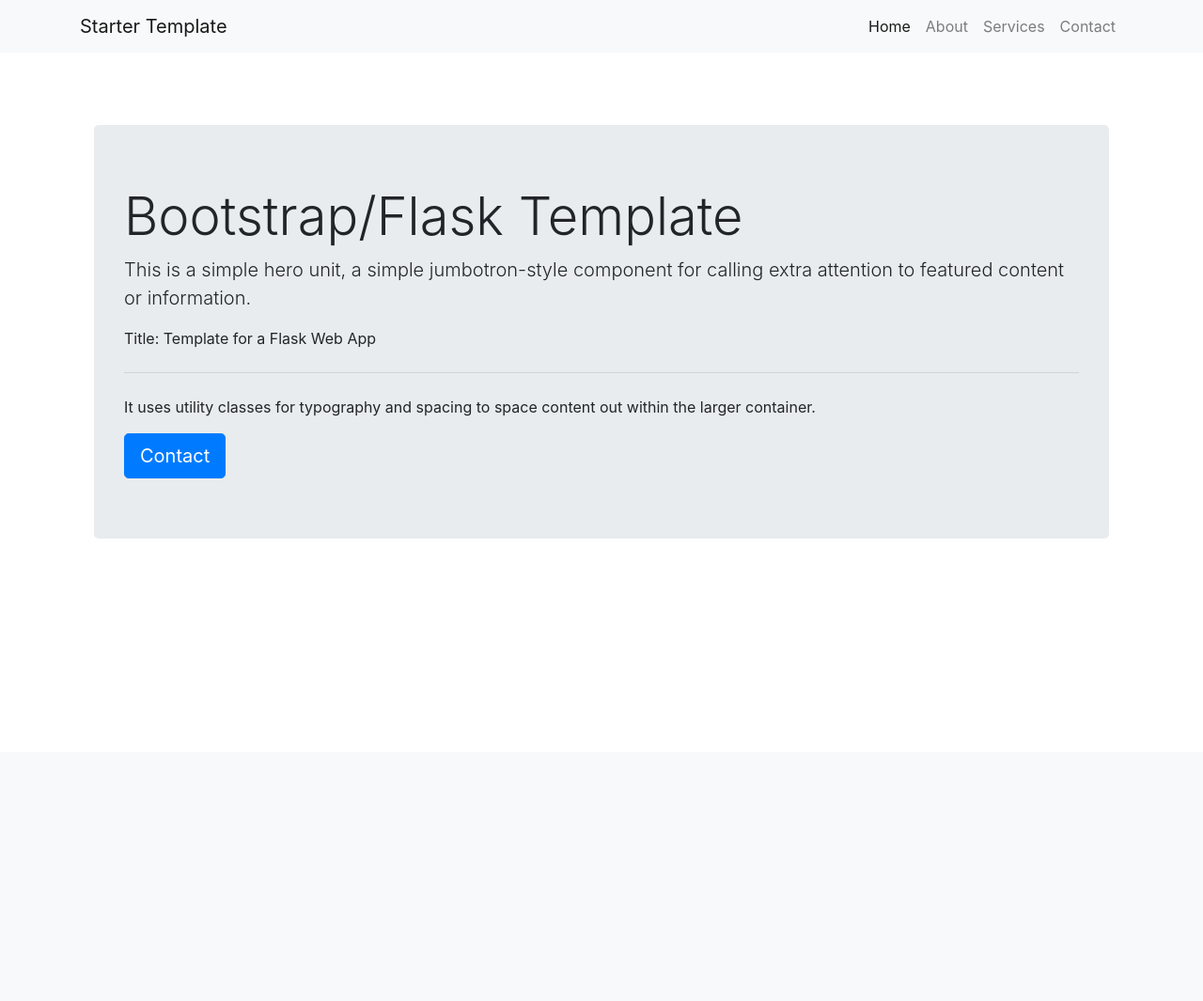
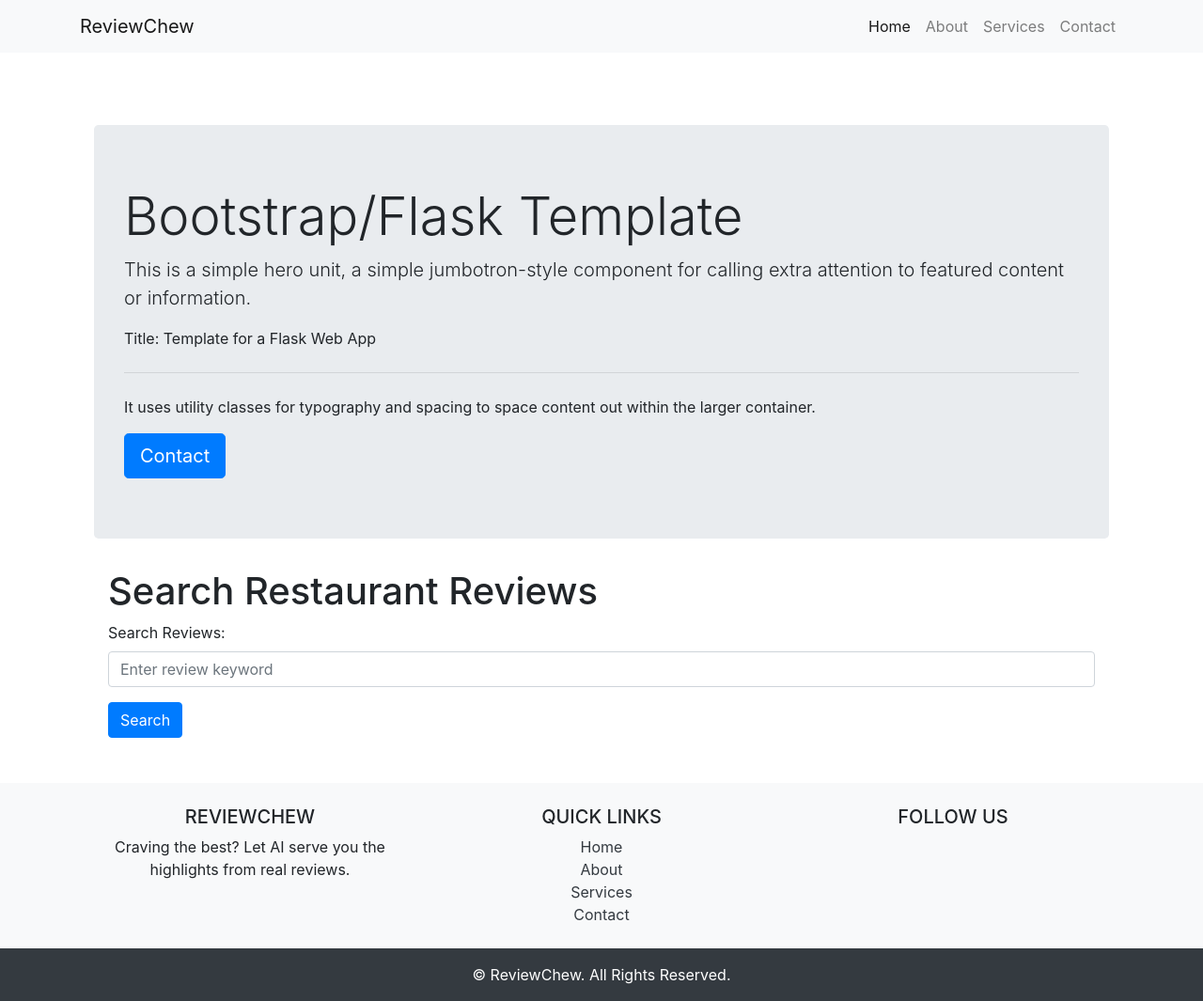
Before and after one commit to wendyluu01/RestaurantReviewApp, a Flask app: page / in a window 1280 px wide. Shown: the whole page at 94% size. Before the commit the page ends 573 px from the top, so only its background shows below. Run offline with Flask 3, Linux system fonts and the light colour scheme; some libraries are stand-ins or nearby versions.

Commit message:
Add search functionality to home page and update index and app.py

```diff
--- a/app.py
+++ b/app.py
@@ -1,7 +1,7 @@
 #!/usr/bin/env python3
 # -*- coding: utf-8 -*-
 
-from flask import Flask, render_template
+from flask import Flask, render_template, request
 
 DEVELOPMENT_ENV  = True
 
@@ -11,14 +11,26 @@
     "name":         "Template for a Flask Web App",
     "description":  "A basic Flask app using bootstrap for layout",
     "html_title":   "Template for a Flask Web App",
-    "project_name": "Starter Template",
+    "project_name": "ReviewChew",
     "keywords":     "flask, webapp, template, basic"
 }
 
+# Placeholder function for database search (empty for now)
+def search_database(query):
+    # This is where you will connect to the database in the future
+    # For now, it's empty
+    return []
 
-@app.route('/')
+@app.route('/', methods=['GET', 'POST'])
 def index():
-    return render_template('index.html', app_data=app_data)
+    query = ''
+    results = []  # This will hold search results after query processing
+    if request.method == 'POST':
+        query = request.form['search_query']  # Get search query from form
+        # Later, you would connect to the database and fetch results here
+        results = search_database(query)
+
+    return render_template('index.html', app_data=app_data, query=query, results=results)
 
 
 @app.route('/about')
--- /dev/null
+++ b/templates/includes/_footer.html
@@ -0,0 +1,39 @@
+<!-- Footer -->
+<footer class="bg-light text-center text-lg-start mt-5">
+    <div class="container p-4">
+      <div class="row">
+        <!-- About Section -->
+        <div class="col-lg-4 col-md-6 mb-4 mb-md-0">
+          <h5 class="text-uppercase">{{ app_data['project_name'] }}</h5>
+          <p>
+            Craving the best? Let AI serve you the highlights from real reviews.
+          </p>
+        </div>
+
+        <!-- Quick Links -->
+        <div class="col-lg-4 col-md-6 mb-4 mb-md-0">
+          <h5 class="text-uppercase">Quick Links</h5>
+          <ul class="list-unstyled mb-0">
+            <li><a href="/" class="text-dark">Home</a></li>
+            <li><a href="/about" class="text-dark">About</a></li>
+            <li><a href="/service" class="text-dark">Services</a></li>
+            <li><a href="/contact" class="text-dark">Contact</a></li>
+          </ul>
+        </div>
+
+        <!-- Social Media -->
+        <div class="col-lg-4 col-md-12 mb-4 mb-md-0">
+          <h5 class="text-uppercase">Follow Us</h5>
+          <a href="#" class="text-dark me-4"><i class="fab fa-facebook"></i></a>
+          <a href="#" class="text-dark me-4"><i class="fab fa-twitter"></i></a>
+          <a href="#" class="text-dark me-4"><i class="fab fa-instagram"></i></a>
+          <a href="#" class="text-dark me-4"><i class="fab fa-youtube"></i></a>
+        </div>
+      </div>
+    </div>
+
+    <!-- Copyright -->
+    <div class="text-center p-3 bg-dark text-white">
+      © {{ app_data['year'] }} {{ app_data['project_name'] }}. All Rights Reserved.
+    </div>
+  </footer>
--- a/templates/index.html
+++ b/templates/index.html
@@ -1,7 +1,8 @@
 {% extends 'layout.html' %}
 
 {% block body %}
-<div class="jumbotron">
+  <!-- Jumbotron Section -->
+  <div class="jumbotron">
     <h1 class="display-4">Bootstrap/Flask Template</h1>
     <p class="lead">This is a simple hero unit, a simple jumbotron-style component for calling extra attention to featured content or information.</p>
     <p>Title: {{ app_data['html_title'] }}</p>
@@ -10,4 +11,33 @@
     <p>It uses utility classes for typography and spacing to space content out within the larger container.</p>
     <a class="btn btn-primary btn-lg" href="/contact" role="button">Contact</a>
   </div>
+
+  <!-- Search Section -->
+  <div class="container">
+    <h1>Search Restaurant Reviews</h1>
+    <form method="POST" action="/">
+      <div class="form-group">
+        <label for="search_query">Search Reviews:</label>
+        <input type="text" class="form-control" id="search_query" name="search_query" placeholder="Enter review keyword" value="{{ query }}">
+      </div>
+      <button type="submit" class="btn btn-primary">Search</button>
+    </form>
+
+    {% if results %}
+      <h2 class="mt-5">Search Results:</h2>
+      <ul class="list-group mt-3">
+        {% for result in results %}
+          <li class="list-group-item">
+            <!-- Display each result, for now this is just a placeholder -->
+            <h5>Review Title</h5>
+            <p>Review content will appear here...</p>
+          </li>
+        {% endfor %}
+      </ul>
+    {% else %}
+      {% if query %}
+        <p class="mt-3">No results found for "{{ query }}"</p>
+      {% endif %}
+    {% endif %}
+  </div>
 {% endblock %}
--- a/templates/layout.html
+++ b/templates/layout.html
@@ -29,6 +29,8 @@
 
     </main><!-- /.container -->
 
+    {% include 'includes/_footer.html' %}
+
     <!-- Bootstrap core JavaScript
     ================================================== -->
     <!-- Placed at the end of the document so the pages load faster -->
```
